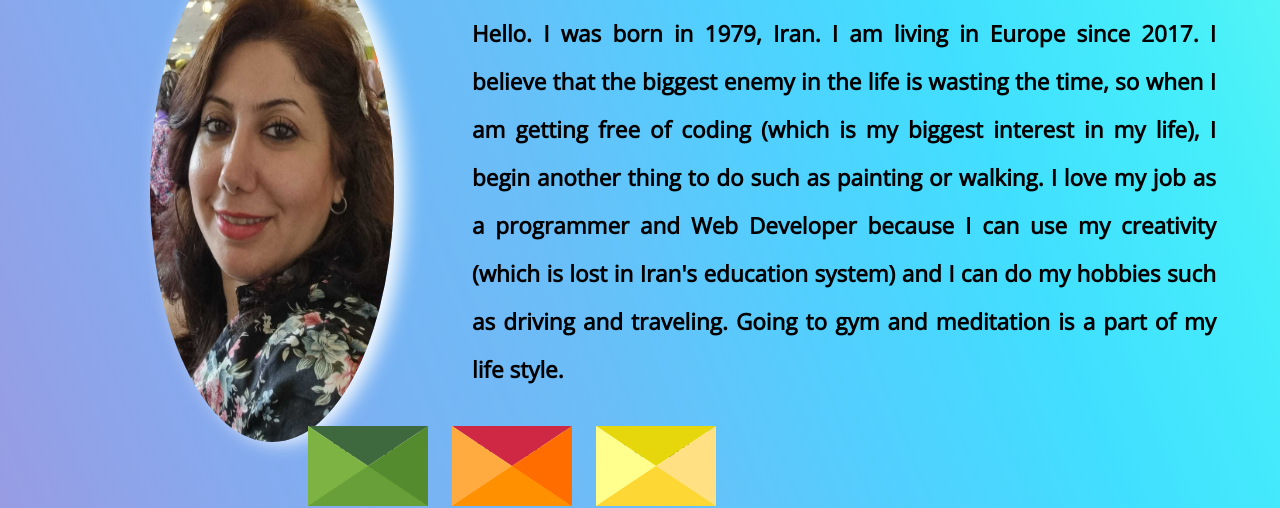
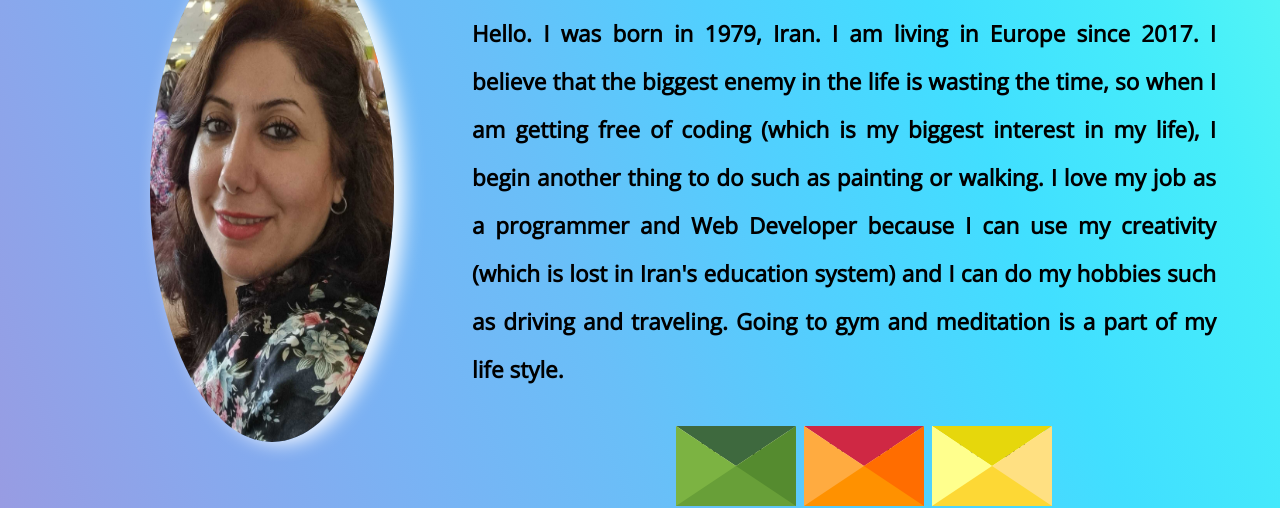
Before and after one commit to sima1358/portfolio, a plain HTML site: page index.html in a window 1280 px wide. Shown: the part 295-803 px from the top of the page. Drawn offline with nearby package versions, Linux system fonts and the light colour scheme.

```diff
--- a/style.css
+++ b/style.css
@@ -1,4 +1,3 @@
-@import url("https://fonts.googleapis.com/css2?family=Yeseva+One&display=swap");
 @import url("https://fonts.googleapis.com/css2?family=Open+Sans:wght@300&display=swap");
 
 * {
@@ -140,7 +139,6 @@
   justify-content: center;
   align-items: center;
   z-index: 0;
-  left: -23rem;
 }
 
 .letter-r {
@@ -235,7 +233,7 @@
   justify-content: center;
   align-items: center;
   z-index: 0;
-  left: -21rem;
+  left: 1rem;
 }
 
 .letter-p {
@@ -330,7 +328,7 @@
   justify-content: center;
   align-items: center;
   z-index: 0;
-  left: -19rem;
+  left: 2rem;
 }
 
 .letter-c {
```
